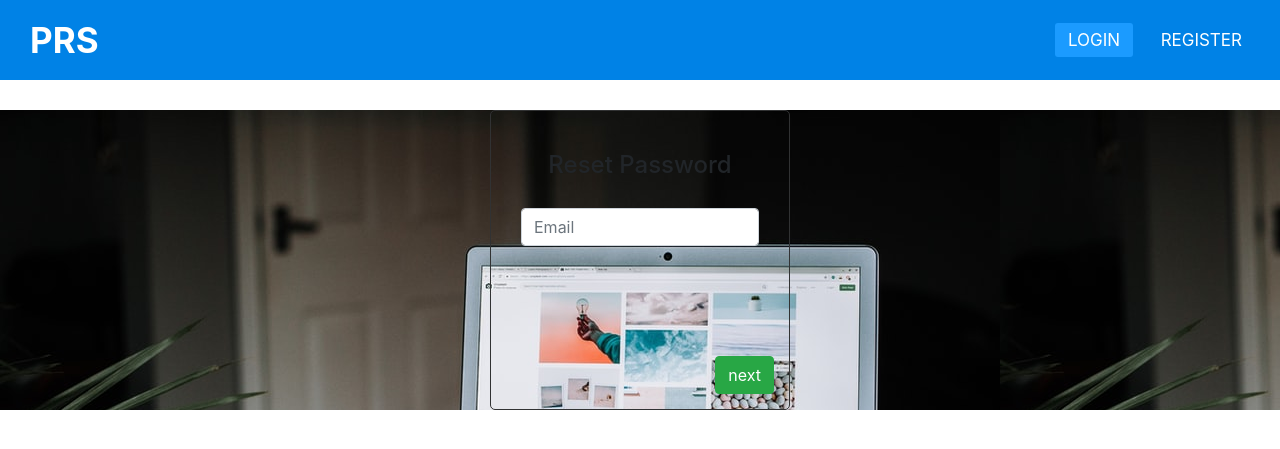
After one commit to karthik9100/minorproject, a Flask app: page /resetpassword in a window 1280 px wide. The commit adds this page. Shown: the top 449 px of the page. Run offline with Flask 2, Linux system fonts and the light colour scheme; some libraries are stand-ins or nearby versions.

```diff
--- a/flaskblog/__init__.py
+++ b/flaskblog/__init__.py
@@ -2,6 +2,7 @@ from markupsafe import escape
 from flask import Flask
 from flask_sqlalchemy import SQLAlchemy
 from flask_login import LoginManager
+from flask_mail import Mail
 
 # from flaskblog import User
 
@@ -11,5 +12,7 @@ app.config['SQLALCHEMY_DATABASE_URI'] = "sqlite:///site.db"
 db = SQLAlchemy(app)
 db.create_all()
 login_manager = LoginManager(app)
+login_manager.login_view = 'login'
+login_manager.login_message_category = 'info'
 
 from flaskblog import routes
--- a/flaskblog/routes.py
+++ b/flaskblog/routes.py
@@ -3,14 +3,27 @@ from flaskblog import db
 from flaskblog import app
 from flask import render_template, request, url_for, flash, redirect
 from flaskblog.forms import RegistrationForm, LoginForm
-from flask_login import login_user
+from flask_login import login_user, current_user, logout_user, login_required
 from scripts import Query
+from flask_mail import Mail,Message
+from random import randint
 
+app.config['MAIL_SERVER']='smtp.gmail.com'
+app.config['MAIL_PORT'] = '465'
+app.config['MAIL_USE_SSL'] = True
+app.config['MAIL_USERNAME'] = 'myasusphone143'
+app.config['MAIL_PASSWORD'] = "96I8SLLL"
+app.config['MAIL_USE_TLS'] = False
+
+mail = Mail(app)
 @app.route("/about")
 def about():
-    return "about us"
+    if current_user.is_authenticated:
+        return "about us"
+    return render_template('login.html',title="Login")
 
 
+logged_users = {}
 @app.route("/registration", methods=["GET", "POST"])
 def registration():
     form = RegistrationForm()
@@ -31,22 +44,23 @@ def registration():
         flash("Account created for User "+form.username.data +
                 " Now you can Login", "success")
         return redirect(url_for('login'))
-    return render_template('registration.html', title="Registeration", form=form)
+    return render_template('registration.html', title="Register", form=form)
 
 
 @app.route("/login", methods=["GET", "POST"])
 def login():
     form = LoginForm()
-    print(request.method,form.validate())
+    # print(request.method,form.validate())
     if request.method == "POST":
 
         user = User.query.filter_by(email=form.email.data).first()
-        print(user.password)
+
         if user and user.password == form.password.data:
             login_user(user)
+            # logged_users(request.form["email"])=1
             return redirect(url_for("home"))
         else:
-            flash("Login Unsuccessful!Please enter valid details")
+            flash("Login Unsuccessful! Please enter valid details","danger")
     return render_template("login.html", title="Login", form=form)
 
 @app.route("/home",methods = ["GET","POST"])
@@ -54,11 +68,57 @@ def login():
 
 @app.route("/home")
 def home():
+    if current_user.is_authenticated:
+        if(request.method=="POST"):
+            item = request.form['search']
+            obj = Query()
+            obj.scratch(item)
+            names,prices,ratings,images = obj.display(obj.names,obj.prices,obj.ratings,obj.images)
+
+            return render_template("home.html",names = names,prices = prices,ratings = ratings, images = images, title="Home",zip = zip)
+        return render_template("home.html", title="Home")
+
+    return render_template('login.html',title="Login")
+
+@app.route("/resetpassword",methods = ["GET","POST"])
+def resetpassword():
+    flag = 0
+
+    if request.method == "POST":
+        flag=1
+        mail_id = request.form['email']
+    # mail.send_message("New message from blog",recipients=["karthikcosmic3@gmail.comn"],
+    # body="click on the link provided below")
+        user = User.query.filter_by(email=request.form["email"]).first()
+        msg = Message(
+                'Password Reset',
+                sender ='myasusphone143@gmail.com',
+                recipients = [mail_id]
+                )
+        otp =''.join(["{}".format(randint(0, 10)) for num in range(0, 6)])
+        msg.body = 'use this otp to reset your password\n'+otp
+        mail.send(msg)
+        otp=otp+"-"+str(user.id)
+        flash("Mail sent successfully","success")
+        return redirect(url_for('validate',otp=otp))
+    return render_template("resetpassword.html",flag=flag,title="Login")
+
+@app.route("/validate/<otp>",methods = ["GET","POST"])
+def validate(otp):
+    otp,id=otp.split("-")
     if(request.method=="POST"):
-        item = request.form['search']
-        obj = Query()
-        obj.scratch(item)
-        names,prices,ratings = obj.display(obj.names,obj.prices,obj.ratings)
+        if(request.form["otp"]==otp):
+            user = User.query.filter_by(id=id).first()
+            user.password = request.form["password"]
+            db.session.commit()
+            flash("Password modified successfully","success")
 
-        return render_template("home.html",names = names,prices = prices,ratings = ratings, title="Home",zip = zip)
-    return render_template("home.html", title="Home")
+            return redirect(url_for("login"))
+        else:
+            flash("Invalid otp","danger")
+    return render_template("resetpassword.html",flag=1,title="Login")
+
+@app.route("/logout")
+def logout():
+    logout_user()
+    return redirect(url_for('home'))
--- a/flaskblog/static/main1.css
+++ b/flaskblog/static/main1.css
@@ -104,7 +104,10 @@ a.active, a:hover{
 
     line-height: 10px;
     font-weight: bold;
-    padding: 10px 10px;
+    padding-top:30px;
+    margin-left: auto;
+    margin-right: auto;
+    text-align: center;
 
 }
 .error-msg{
@@ -115,3 +118,52 @@ a.active, a:hover{
     background:white;
     font-weight: bold;
 }
+
+/* ____________home page _______________ */
+.image-area{
+
+
+    position: absolute;
+    top:50%;
+    left:50%;
+    transform:translate(-50%,-50%);
+    padding : 20px;
+    box-sizing: border-box;
+    background:#fff;
+    border-radius:5px;
+    box-shadow: 0 5px 15px rgba(0,0,0,.5);
+    display:flex;
+    width:800px
+}
+.image-area image{
+    width:150px;
+    flex:0 0 150px;
+}
+.image-area image img{
+    max-width:100%;
+}
+
+/* ____________reset password _______________ */
+
+#width-chg{
+    width: 300px;
+    height:300px;
+    margin-left: auto;
+    margin-right: auto;
+    margin-top:30px;
+    padding-top: 20px;
+    padding-left:30px;
+    padding-right: 30px;
+    text-align: center ;
+    border: 0.5px solid rgb(49, 50, 51);
+    border-radius: 5px;
+    position: relative;
+}
+.next{
+    position: absolute;
+    right:15px;
+    bottom:15px;
+}
+.align{
+    padding-bottom: 10px;
+}
--- a/flaskblog/templates/layout1.html
+++ b/flaskblog/templates/layout1.html
@@ -23,11 +23,33 @@
         <nav class='header'>
             <label class="logo">PRS</label>
             <ul>
+                {%if title=="Home" %}
+                <li><a href="{{url_for('home')}}" class="active">Home</a></li>
 
-                <li><a href="{{url_for('login')}}" class="active">Home</a></li>
-                <li><a href="{{url_for('login')}}" >Login</a></li>
-                <li><a href="{{url_for('registration')}}" >Register</a></li>
+                {% elif(title!="Login" and title!="Register") %}
+                <li><a href="{{url_for('home')}}" >Home</a></li>
+                {% endif %}
+                {%if title=="Login" %}
+                <li><a href="{{url_for('login')}}" class="active">Login</a></li>
+                {% elif title!="Home" %}
+                <li><a href="{{url_for('login')}}">Login</a></li>
+                {% endif %}
+
+                {%if title=="Register" %}
+                <li><a href="{{url_for('registration')}}" class="active">Register</a></li>
+                {% elif title!="Home" %}
+                <li><a href="{{url_for('registration')}}">Register</a></li>
+                {% endif %}
+
+                {%if title=="About" %}
+                <li><a href="{{url_for('about')}}" class="active">About Us</a></li>
+                {% elif title!="Register" and title!="Login" %}
                 <li><a href="{{url_for('about')}}" >About Us</a></li>
+                {% endif %}
+
+                {% if title=="Home" %}
+                <li><a href="{{url_for('logout')}}" >Logout</a></li>
+                {% endif %}
 
             </ul>
         </nav>
--- a/flaskblog/templates/login.html
+++ b/flaskblog/templates/login.html
@@ -8,7 +8,8 @@
             <input type="password" id="inputPassword" name = "password" class="form-control" placeholder="Password" required="">
 
             <button class="btn btn-success btn-block" type="submit"><i class="fas fa-sign-in-alt"></i> Sign in</button>
-            <a class = "no-style" href="#" id="forgot_pswd">Forgot password?</a>
+            <a class = "no-style" href="{{url_for('resetpassword')}}" id="forgot_pswd">Forgot password?</a>
+
             <hr>
              <p>Don't have an account!</p>
              <a class = "no-style" href="{{url_for('registration')}}" >Register</a>
--- a/flaskblog/templates/registration.html
+++ b/flaskblog/templates/registration.html
@@ -43,7 +43,7 @@
                 </p>
 
                 <br/>
-                <input class="btn btn-primary btn-block" name = "submit" type="submit" value = "submit"><i class="fas fa-user-plus"></i>
+                <input class="btn btn-primary btn-block" name = "submit" type="submit" value = "submit">
         </form>
     </div>
 {% endblock content %}
--- /dev/null
+++ b/flaskblog/templates/resetpassword.html
@@ -0,0 +1,26 @@
+{% extends "layout1.html" %}
+{% block content %}
+<div id="width-chg">
+    <h4 style="text-align: center;padding:20px 0 20px 0">Reset Password</h4>
+    <form class="form-signin" action="" method="POST">
+        {% if flag==0 %}
+            <!-- <label for="email" style="color:green">Email</label> -->
+            <input type="email" name = "email" class="form-control" required placeholder="Email" >
+        {% else %}
+        <div class="align">
+            <input type="text"  name="otp" class="form-control" required placeholder="otp">
+        </div>
+        <div class="align">
+            <input type="password" name = "password" class="form-control" required placeholder="New Password">
+        </div>
+        <div class="align">
+            <input type="password" name = "confirm_password" class="form-control" required placeholder="Cornfirm Password  ">
+        </div>
+        {% endif %}
+
+        <div class = "next">
+            <button class="btn btn-success btn-block" type="submit"><i class="fas fa-sign-in-alt"></i> next</button>
+        </div>
+    </form>
+</div>
+{% endblock content%}
--- a/run.py
+++ b/run.py
@@ -2,4 +2,5 @@ from flaskblog import app
 from flaskblog import routes
 
 if __name__ == "__main__":
+
     app.run(debug=True)
```
Also changed, not shown: flaskblog/templates/home.html (+13 -7 lines), flaskblog/templates/passwd.html (added, +9 -0 lines), public/404.html (deleted, +0 -33 lines), public/index.html (deleted, +0 -89 lines), scripts.py (+8 -4 lines), README.md (added), flaskblog/site.db, flaskblog/static/main.css (line endings or trailing spaces), 2 other files.
